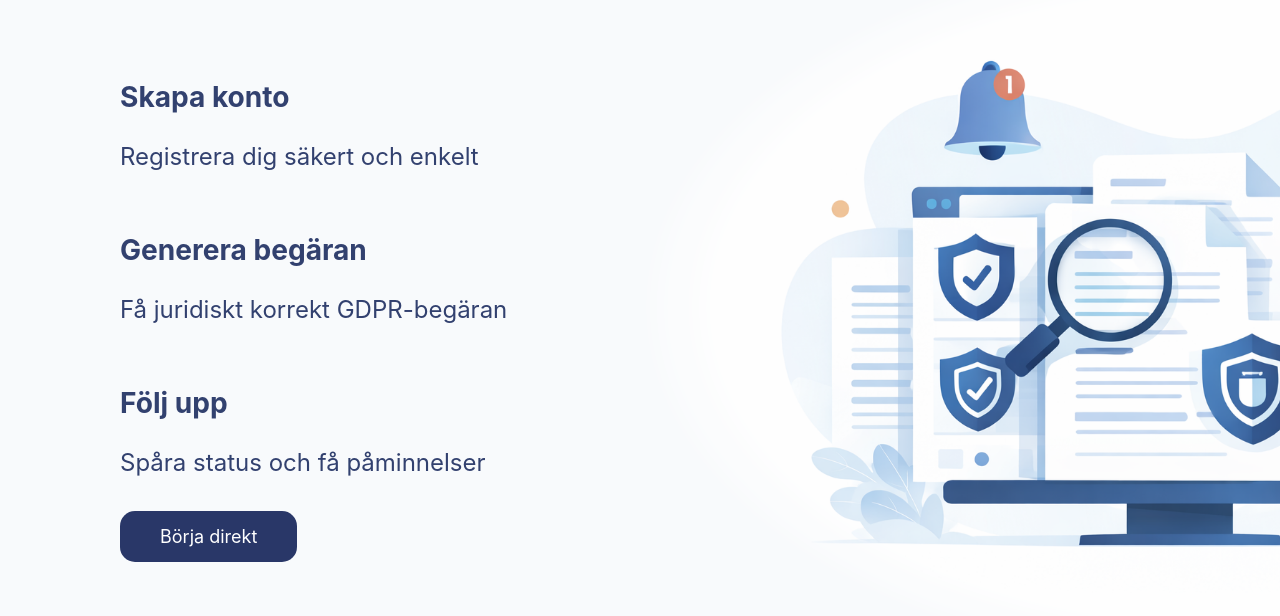
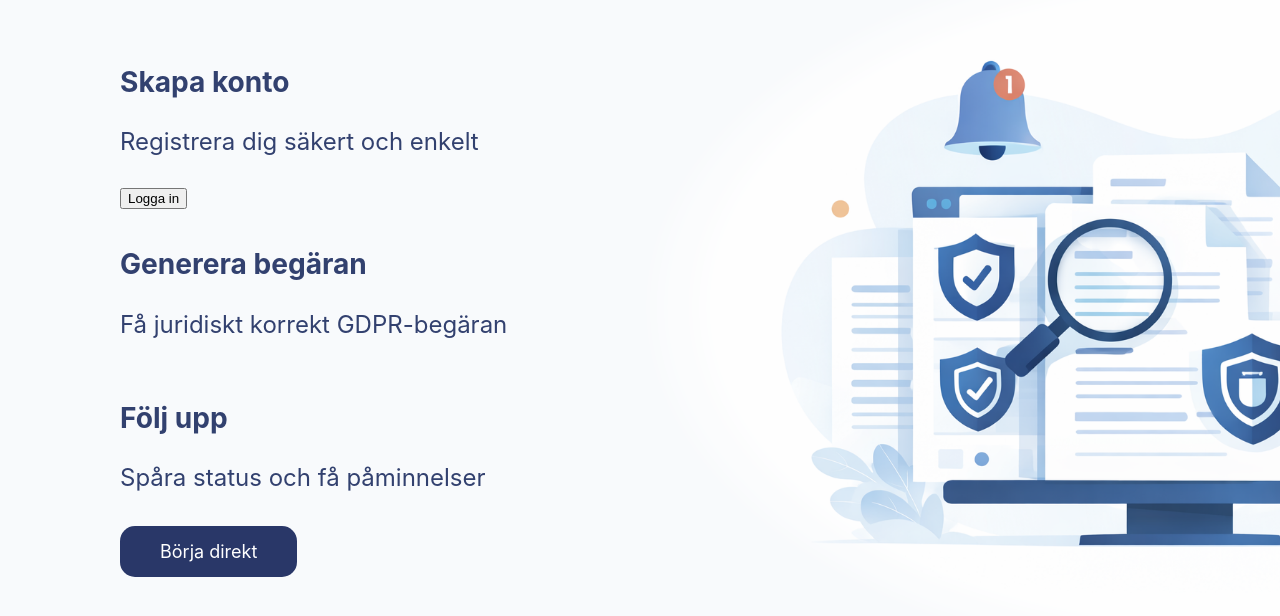
Before and after one commit to Lullow/privacy-request-manager, a React (Vite) app in the folder frontend/: page / in a window 1280 px wide. Shown: the part 1197-1813 px from the top of the page. Built offline with nearby package versions, Linux system fonts and the light colour scheme.

Commit message:
Add goToLogin prop to FirstPage

```diff
--- a/frontend/src/pages/FirstPage.jsx
+++ b/frontend/src/pages/FirstPage.jsx
@@ -1,10 +1,7 @@
 import { useRef, useState, useEffect } from "react";
 
-function FirstPage({ goToForm }) {
+function FirstPage({ goToForm, goToLogin }) {
 
-const goToLogin = () => {
-// TODO: add loginpage
-}
 const goToTemplate = () => {
     if (goToForm) {
     goToForm(); // kopplar till App utan att ändra din struktur
@@ -100,6 +97,13 @@ return(
         <div ref= {ref1} className= {isVisible1 ? "feature visible" : "feature"}>
             <h3>Skapa konto</h3>
             <p>Registrera dig säkert och enkelt</p>
+                <div>
+
+            {/* UNDER CONSTRUCTION */}
+            <button className="get-started-btn" onClick={goToLogin}>
+            Logga in
+            </button>
+    </div>
         </div>
 
         <div ref= {ref2} className= {isVisible2 ? "feature visible" : "feature"}>
```
